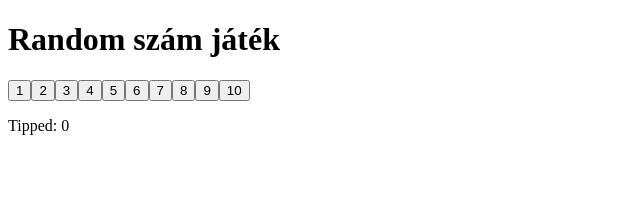
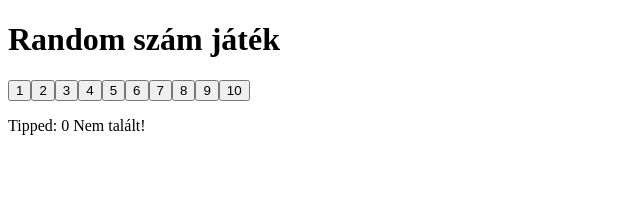
Before and after one commit to HajduThomas/oraimunka_2025_09_29, a React (Vite) app in the folder oraimunka/: page / in a window 1280 px wide. Shown: the top 207 px of the page, without its empty margins (0-640 px from the left). Built offline with nearby package versions, Linux system fonts and the light colour scheme.

Commit message:
Commit_5_feltetel

```diff
--- a/oraimunka/src/Jatek.jsx
+++ b/oraimunka/src/Jatek.jsx
@@ -2,6 +2,7 @@ import { useState } from "react"
 function Jatek()
 {
     const max = 10;
+    const szam = 4;
     const szamok = [];
     for(let i=1; i<=max; i++)
         szamok.push(i);
@@ -11,7 +12,7 @@ function Jatek()
     return(
         <>
             {szamok.map((e,i) => <button key={i} onClick={()=>setTipp(e)}>{ e }</button>)}
-            <p>Tipped: {tipp}</p>
+            <p>Tipped: {tipp} {szam == tipp ? "Talált!" : "Nem talált!"}</p>
         </>
     )
 }
```
